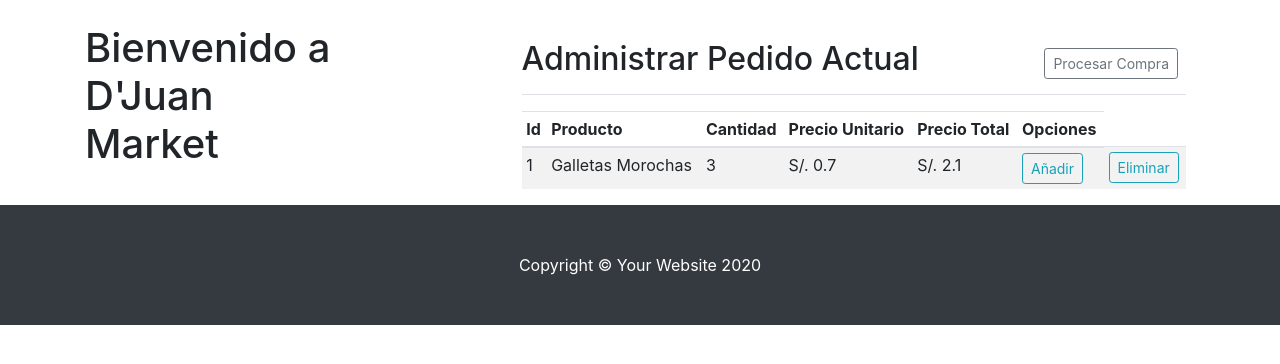
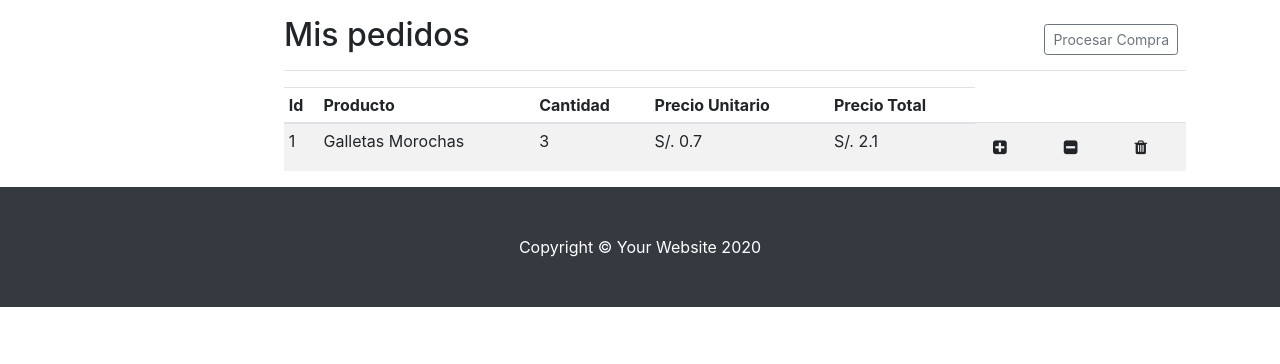
Before and after one commit to DanielTejeda/Sw2-Sprint_1, a Flask app: page /verPedidos in a window 1280 px wide. Shown: the part 56-420 px from the top of the page. Run offline with Flask 2, Linux system fonts and the light colour scheme; some libraries are stand-ins or nearby versions.

Commit message:
Almacenar productos en carrito de compras TERMINADO

```diff
--- a/src/app.py
+++ b/src/app.py
@@ -71,7 +71,8 @@ class Producto(db.Model):
 class Pedido(db.Model):
     id = db.Column(db.Integer, primary_key = True)
     producto_id = db.Column(db.Integer, db.ForeignKey('producto.id'))
-    usuario_id = db.Column(db.Integer, db.ForeignKey('usuario.id'))
+    #usuario_id = db.Column(db.Integer, db.ForeignKey('usuario.id'))
+    usuario_id = db.Column(db.Integer)
     cantidad = db.Column(db.Integer)
     precio_uni = db.Column(db.Float)
     precio_total = db.Column(db.Float)
@@ -477,8 +478,27 @@ def update_producto(id):
 def ver_Pedidos():
     return render_template("AdministrarPedido.html")
 
+#METODO AUXILIAR PARA COMPROBACION EN POSTMAN
+@app.route("/pedidos",methods=["GET"])
+def pedidos():
+    peds= Producto.query.all()
+    #peds = db.session.query(Pedido,Producto).join(Producto).all()
+    pedidos = productos_schema.dump(peds)
+    return jsonify(pedidos)
 
+@app.route("/añadirPedido/<id>",methods=["POST"])
+def añadir_Pedido(id):
+    prod = Producto.query.get(id)
+    user_id = session["id_user"]
 
+    print("ID DEL PRODUCTO ", prod.id)
+    print("ID DEL USUARIO ",user_id)
+    print("PRECIO UNI DEL PRODUCTO",prod.precio)
+
+    nuevo_pedido=Pedido(prod.id, user_id, 1, prod.precio, prod.precio, "Deseado")
+    db.session.add(nuevo_pedido) #lo cargo a la BD
+    db.session.commit() #termino la operacion
+    return redirect(url_for('ver_Pedidos'))
 
 
 @app.route("/gabor",methods=["GET", "POST"])
--- a/src/templates/AdministrarPedido.html
+++ b/src/templates/AdministrarPedido.html
@@ -6,38 +6,20 @@
 <div class="container">
 
   <div class="row">
-
+    <!--
     <div class="col-lg-3">
 
       <h1 class="my-4">Bienvenido a D'Juan Market</h1>
 
-    </div>
-    <!-- /.col-lg-3 -->
+    </div>-->
 
-    <div class="col-lg-9">
-
-      <div id="carouselExampleIndicators" class="carousel slide my-4" data-ride="carousel">
-        <ol class="carousel-indicators">
-          <li data-target="#carouselExampleIndicators" data-slide-to="0" class="active"></li>
-          <li data-target="#carouselExampleIndicators" data-slide-to="1"></li>
-          <li data-target="#carouselExampleIndicators" data-slide-to="2"></li>
-        </ol>
-
-        <a class="carousel-control-prev" href="#carouselExampleIndicators" role="button" data-slide="prev">
-          <span class="carousel-control-prev-icon" aria-hidden="true"></span>
-          <span class="sr-only">Anterior</span>
-        </a>
-        <a class="carousel-control-next" href="#carouselExampleIndicators" role="button" data-slide="next">
-          <span class="carousel-control-next-icon" aria-hidden="true"></span>
-          <span class="sr-only">Siguiente</span>
-        </a>
-      </div>
+    <div class="col-lg-12">
 
       <div class="row">
         <main role="main" class="col-md-9 ml-sm-auto col-lg-10 px-md-4">
           <div
             class="d-flex justify-content-between flex-wrap flex-md-nowrap align-items-center pt-3 pb-2 mb-3 border-bottom">
-            <h1 class="h2">Administrar Pedido Actual</h1>
+            <h1 class="h2">Mis pedidos</h1>
 
             <div class="btn-toolbar mb-2 mb-md-0">
               <div class="btn-group mr-2">
@@ -56,7 +38,7 @@
                   <th>Cantidad</th>
                   <th>Precio Unitario</th>
                   <th>Precio Total</th>
-                  <th>Opciones</th>
+
                 </tr>
               </thead>
               <tbody>
@@ -68,9 +50,21 @@
                       <td>3</td>
                       <td>S/. 0.7</td>
                       <td>S/. 2.1</td>
-                      <td><button type="submit" class="btn btn-sm btn-outline-info">Añadir </button></td>
-
-                      <td><button type="submit" class="btn btn-sm btn-outline-info">Eliminar</button></td>
+                      <td>
+                        <form action="#" method="POST">
+                          <button type="submit" class="btn"><i class="fa fa-plus-square"></i></button>
+                        </form>
+                      </td>
+                      <td>
+                        <form action="#" method="POST">
+                          <button type="submit" class="btn"><i class="fa fa-minus-square"></i></button>
+                        </form>
+                      </td>
+                      <td>
+                        <form action="#" method="POST">
+                          <button type="submit" class="btn"><i class="fa fa-trash"></i></button>
+                        </form>
+                      </td>
                     </form>
                   </tr>
 
--- a/src/templates/Categorizacion.html
+++ b/src/templates/Categorizacion.html
@@ -44,8 +44,8 @@
             <div class="card-body">
               <h4 class="card-title">{{ prod.nombreProd }}</h4>
               <h6>S/. {{ prod.precio }}</h5>
-              <form action="/eliminarProducto/{{prod.id}}" method="POST">
-                <button type="submit" class="boton">Agregar</button>
+              <form action="/añadirPedido/{{prod.id}}" method="POST">
+                <button type="submit" class="boton" onclick="alert('Producto agregado')">Agregar</button>
               </form>
               <div class="card-footer">
                 <small class="text-muted">&#9733; &#9733; &#9733; &#9733; &#9734;</small>
--- a/src/templates/base/base_admin.html
+++ b/src/templates/base/base_admin.html
@@ -8,7 +8,7 @@
   <meta name="description" content="">
   <meta name="author" content="">
 
-  <title>Shop Homepage - Start Bootstrap Template</title>
+  <title>Don Juan Market</title>
   <link rel="stylesheet" href="https://cdnjs.cloudflare.com/ajax/libs/font-awesome/4.7.0/css/font-awesome.min.css">
   <!-- Bootstrap core CSS -->
   <link href="{{ url_for('static',filename='vendor/bootstrap/css/bootstrap.min.css') }}" rel="stylesheet">
--- a/src/templates/base/base_user.html
+++ b/src/templates/base/base_user.html
@@ -8,7 +8,7 @@
   <meta name="author" content="">
 
   <title>Don Juan Market</title>
-
+  <link rel="stylesheet" href="https://cdnjs.cloudflare.com/ajax/libs/font-awesome/4.7.0/css/font-awesome.min.css">
   <!-- Bootstrap core CSS -->
   <link href="{{ url_for('static',filename='vendor/bootstrap/css/bootstrap.min.css') }}" rel="stylesheet">
 
```
Also changed, not shown: src/static/img/productos/Lechuga.jpg (added).
